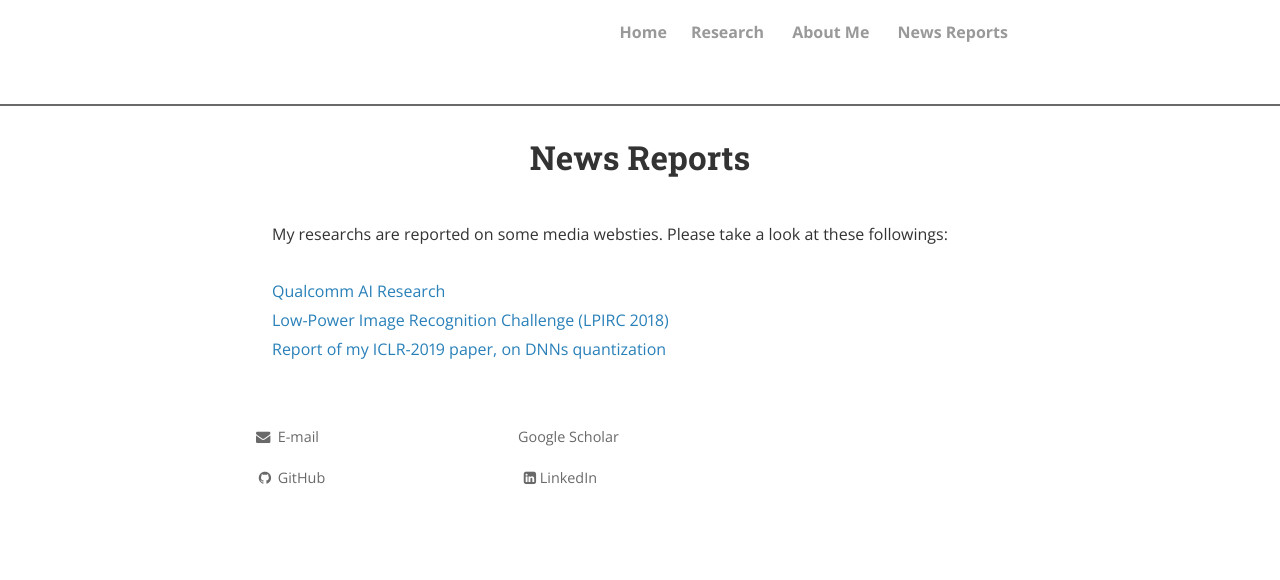
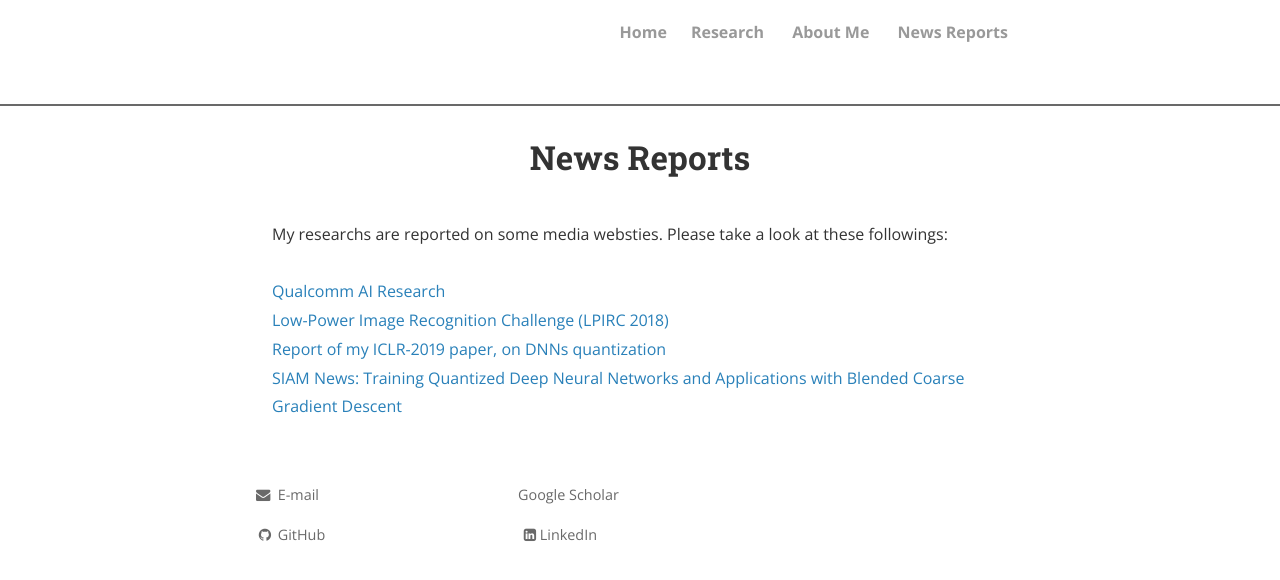
Before and after one commit to zsivine/zsivine.github.io, a Jekyll site: the page built from webreport.html, in a window 1280 px wide. Shown: the top 580 px of the page. Built offline with Jekyll 4.4.1, drawn with Linux system fonts in a browser that asks for light colours; nearby versions of some CDN libraries; comment, search, counter and statistics services are not loaded; a style sheet for code colours, icons or effects is not loaded.

Commit message:
Update webreport.html

```diff
--- a/webreport.html
+++ b/webreport.html
@@ -13,4 +13,6 @@ Please take a look at these followings:
     Low-Power Image Recognition Challenge (LPIRC 2018)</a><br>
 <a href="https://www.qualcomm.com/news/onq/2019/03/12/heres-why-quantization-matters-ai" target="_self">
     Report of my ICLR-2019 paper, on DNNs quantization</a><br>
+<a href="https://sinews.siam.org/Details-Page/training-quantized-deep-neural-networks-and-applications-with-blended-coarse-gradient-descent-3" target="_self">
+    SIAM News: Training Quantized Deep Neural Networks and Applications with Blended Coarse Gradient Descent</a><br>
 <br>
```
